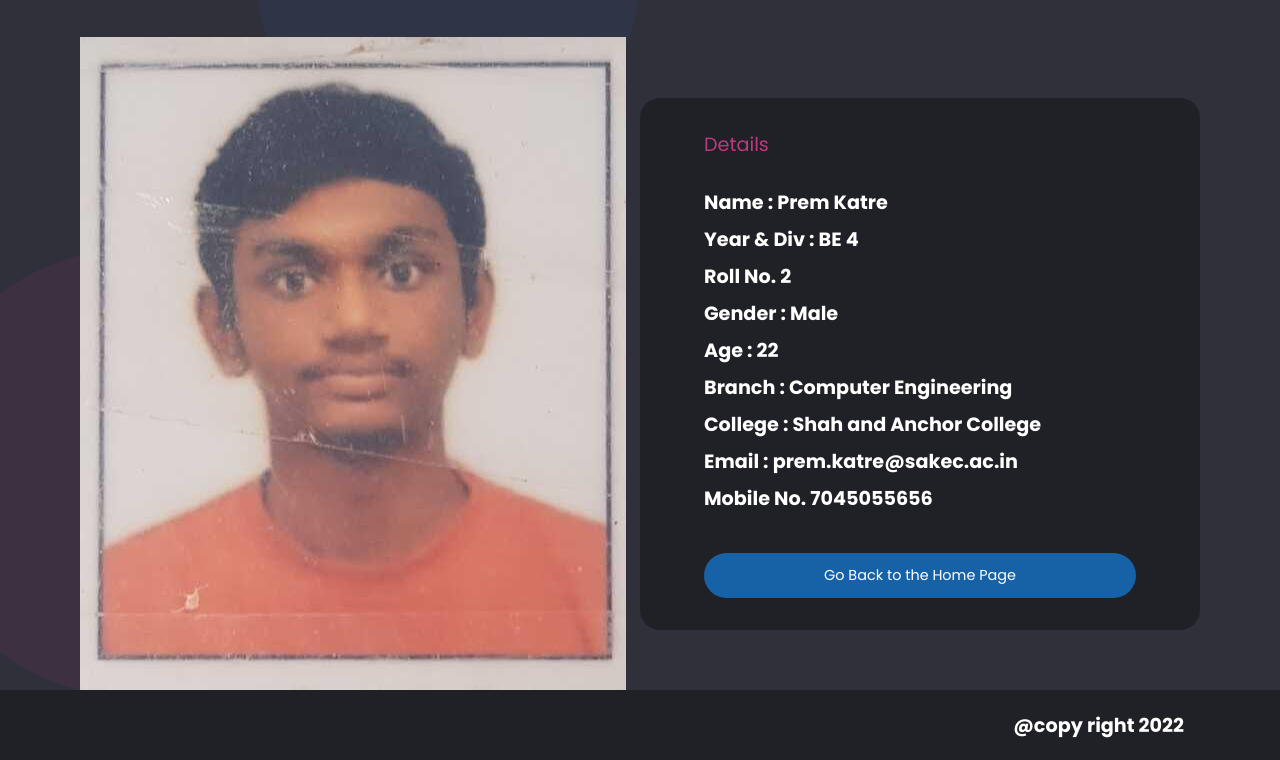
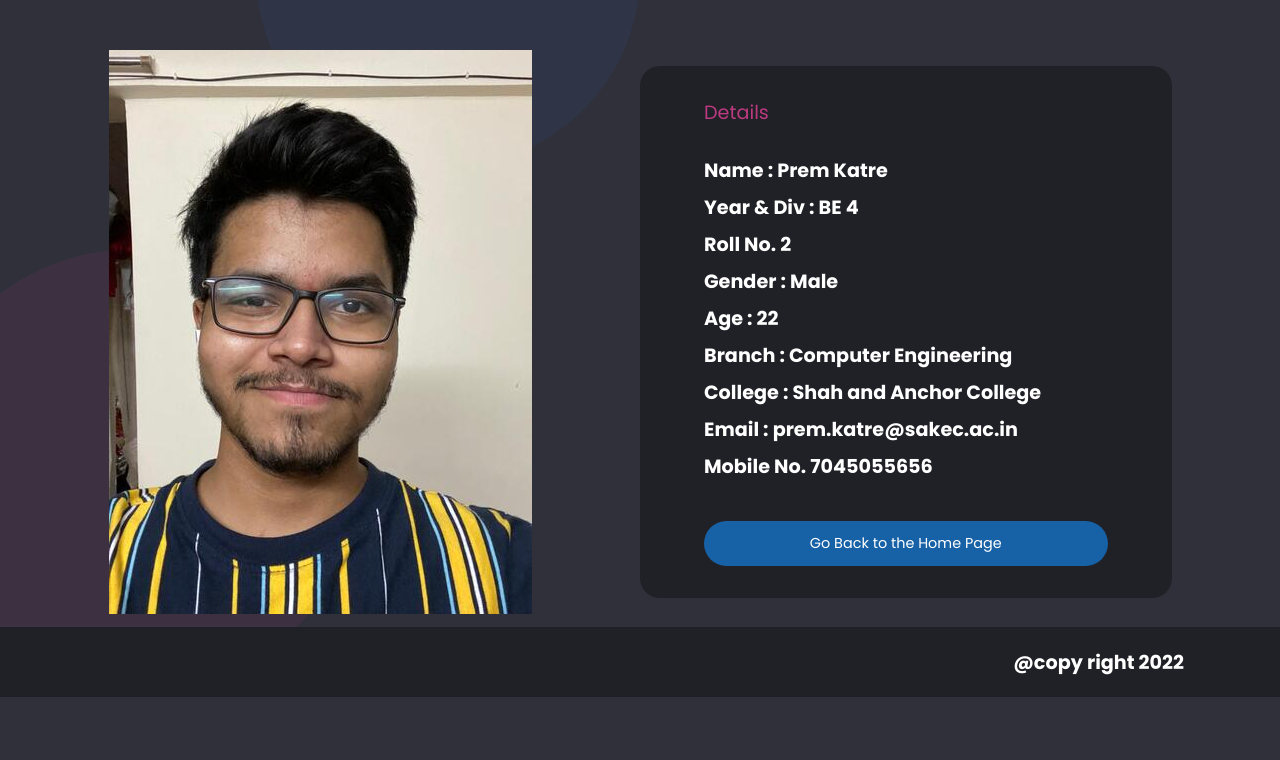
Before and after one commit to Manavparmar06/CCL_MiniProject, a plain HTML site: page prem.html in a window 1280 px wide. Shown: the part 103-863 px from the top of the page. After the commit the page ends 800 px from the top, so only its background shows below. Drawn offline with Linux system fonts and the light colour scheme.

Commit message:
Update prem.html

```diff
--- a/prem.html
+++ b/prem.html
@@ -19,7 +19,7 @@
       </nav>
     </header>
     <section class="join-main-section">
-      <img src="adarsh2.jpg">
+      <img src="prem.jpeg">
       <form class="join-form">
         <div class="input-group">
         <span class="accent-text">Details </span>
```
